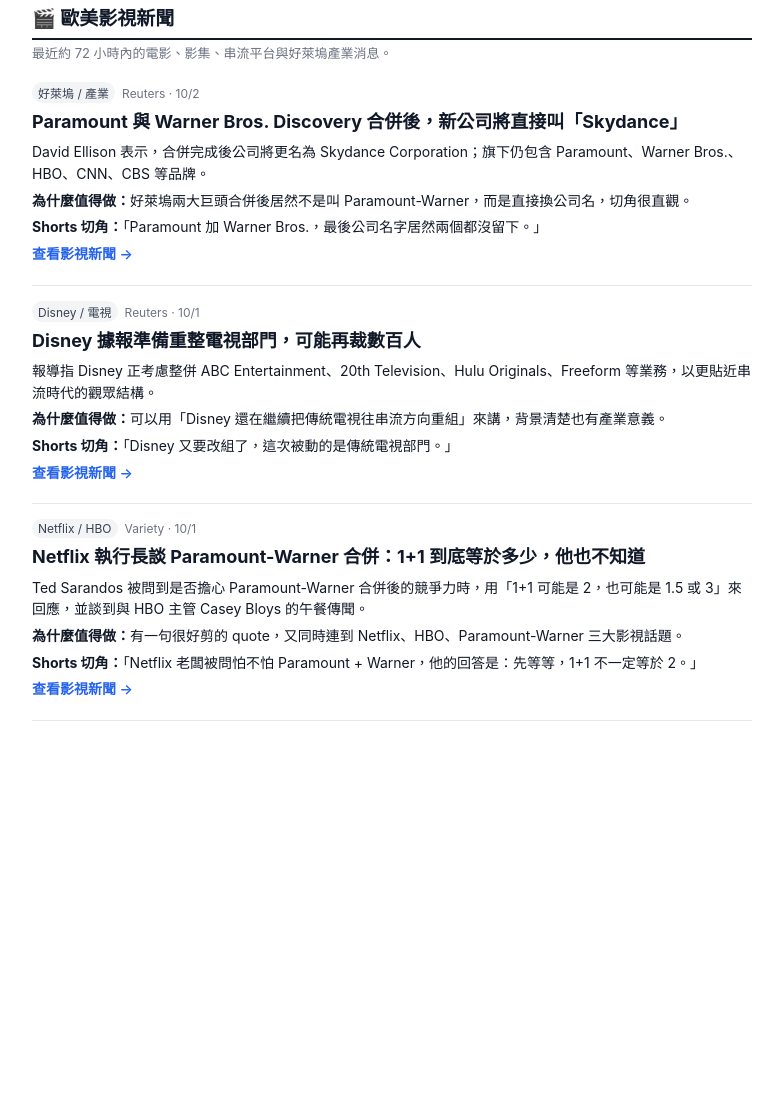
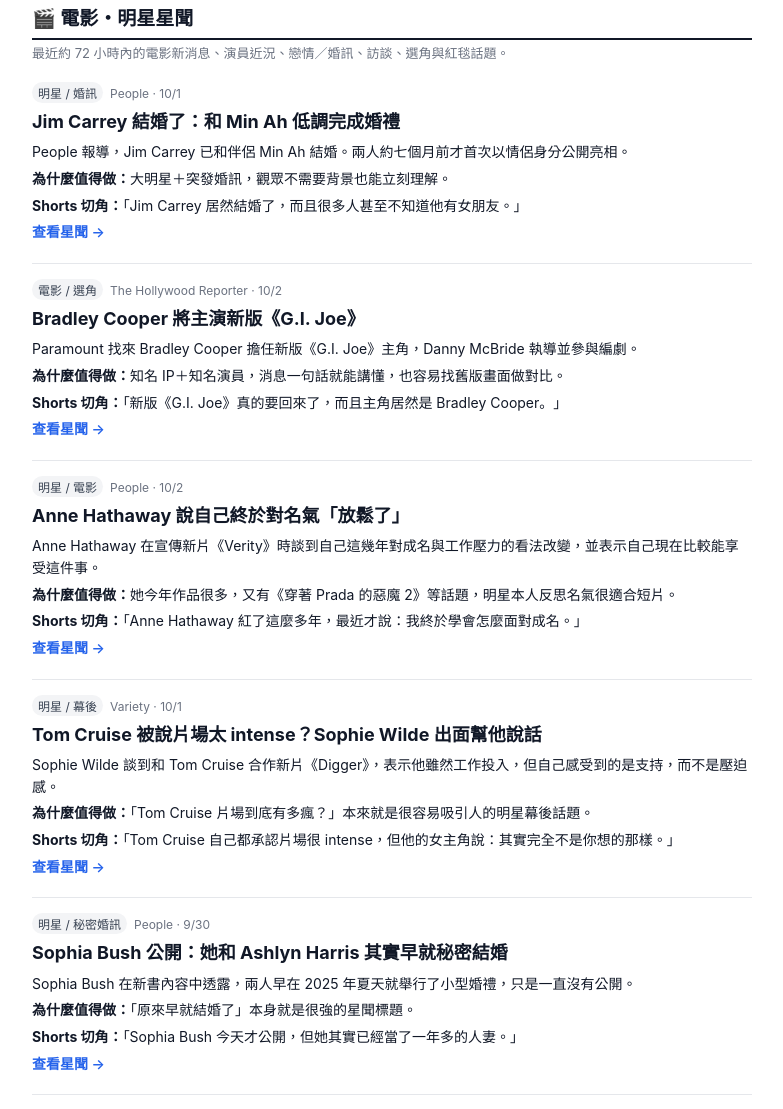
Before and after one commit to ifishlin/shorts-trend-radar, a plain HTML site: page index.html in a window 1280 px wide. Shown: the part 1770-2879 px from the top of the page, without its empty margins (248-1031 px from the left). Before the commit the page ends 2541 px from the top, so only its background shows below. Drawn offline with Linux system fonts and the light colour scheme.

Commit message:
Refocus entertainment section on movies and celebrity news

```diff
--- a/index.html
+++ b/index.html
@@ -94,34 +94,52 @@
 <div class="empty">這次即時搜尋沒有放入任何一則。原因是目前找到的社群候選，不是時間不夠新，就是無法可靠確認原始來源；我沒有為了湊數硬塞進來。</div>
 
 
-<h2 class="section">🎬 歐美影視新聞</h2>
-<div class="section-note">最近約 72 小時內的電影、影集、串流平台與好萊塢產業消息。</div>
+<h2 class="section">🎬 電影・明星星聞</h2>
+<div class="section-note">最近約 72 小時內的電影新消息、演員近況、戀情／婚訊、訪談、選角與紅毯話題。</div>
 
 <section class="item">
-<div class="meta"><span class="tag">好萊塢 / 產業</span>Reuters · 10/2</div>
-<h3>Paramount 與 Warner Bros. Discovery 合併後，新公司將直接叫「Skydance」</h3>
-<p>David Ellison 表示，合併完成後公司將更名為 Skydance Corporation；旗下仍包含 Paramount、Warner Bros.、HBO、CNN、CBS 等品牌。</p>
-<p><span class="label">為什麼值得做：</span>好萊塢兩大巨頭合併後居然不是叫 Paramount-Warner，而是直接換公司名，切角很直觀。</p>
-<p><span class="label">Shorts 切角：</span>「Paramount 加 Warner Bros.，最後公司名字居然兩個都沒留下。」</p>
-<p><a href="https://www.reuters.com/legal/transactional/david-ellison-says-combined-paramount-warner-bros-discovery-will-be-named-2026-10-02/" target="_blank" rel="noopener">查看影視新聞 →</a></p>
+<div class="meta"><span class="tag">明星 / 婚訊</span>People · 10/1</div>
+<h3>Jim Carrey 結婚了：和 Min Ah 低調完成婚禮</h3>
+<p>People 報導，Jim Carrey 已和伴侶 Min Ah 結婚。兩人約七個月前才首次以情侶身分公開亮相。</p>
+<p><span class="label">為什麼值得做：</span>大明星＋突發婚訊，觀眾不需要背景也能立刻理解。</p>
+<p><span class="label">Shorts 切角：</span>「Jim Carrey 居然結婚了，而且很多人甚至不知道他有女朋友。」</p>
+<p><a href="https://people.com/jim-carrey-marries-min-ah-12150846" target="_blank" rel="noopener">查看星聞 →</a></p>
 </section>
 
 <section class="item">
-<div class="meta"><span class="tag">Disney / 電視</span>Reuters · 10/1</div>
-<h3>Disney 據報準備重整電視部門，可能再裁數百人</h3>
-<p>報導指 Disney 正考慮整併 ABC Entertainment、20th Television、Hulu Originals、Freeform 等業務，以更貼近串流時代的觀眾結構。</p>
-<p><span class="label">為什麼值得做：</span>可以用「Disney 還在繼續把傳統電視往串流方向重組」來講，背景清楚也有產業意義。</p>
-<p><span class="label">Shorts 切角：</span>「Disney 又要改組了，這次被動的是傳統電視部門。」</p>
-<p><a href="https://www.reuters.com/business/disney-plans-restructuring-television-business-wsj-reports-2026-10-01/" target="_blank" rel="noopener">查看影視新聞 →</a></p>
+<div class="meta"><span class="tag">電影 / 選角</span>The Hollywood Reporter · 10/2</div>
+<h3>Bradley Cooper 將主演新版《G.I. Joe》</h3>
+<p>Paramount 找來 Bradley Cooper 擔任新版《G.I. Joe》主角，Danny McBride 執導並參與編劇。</p>
+<p><span class="label">為什麼值得做：</span>知名 IP＋知名演員，消息一句話就能講懂，也容易找舊版畫面做對比。</p>
+<p><span class="label">Shorts 切角：</span>「新版《G.I. Joe》真的要回來了，而且主角居然是 Bradley Cooper。」</p>
+<p><a href="https://es.hollywoodreporter.com/bradley-cooper-protagonizara-la-nueva-pelicula-de-g-i-joe/" target="_blank" rel="noopener">查看星聞 →</a></p>
 </section>
 
 <section class="item">
-<div class="meta"><span class="tag">Netflix / HBO</span>Variety · 10/1</div>
-<h3>Netflix 執行長談 Paramount-Warner 合併：1+1 到底等於多少，他也不知道</h3>
-<p>Ted Sarandos 被問到是否擔心 Paramount-Warner 合併後的競爭力時，用「1+1 可能是 2，也可能是 1.5 或 3」來回應，並談到與 HBO 主管 Casey Bloys 的午餐傳聞。</p>
-<p><span class="label">為什麼值得做：</span>有一句很好剪的 quote，又同時連到 Netflix、HBO、Paramount-Warner 三大影視話題。</p>
-<p><span class="label">Shorts 切角：</span>「Netflix 老闆被問怕不怕 Paramount + Warner，他的回答是：先等等，1+1 不一定等於 2。」</p>
-<p><a href="https://au.variety.com/2026/tv/global/netflix-ted-sarandos-paramount-warner-bros-competition-40898/" target="_blank" rel="noopener">查看影視新聞 →</a></p>
+<div class="meta"><span class="tag">明星 / 電影</span>People · 10/2</div>
+<h3>Anne Hathaway 說自己終於對名氣「放鬆了」</h3>
+<p>Anne Hathaway 在宣傳新片《Verity》時談到自己這幾年對成名與工作壓力的看法改變，並表示自己現在比較能享受這件事。</p>
+<p><span class="label">為什麼值得做：</span>她今年作品很多，又有《穿著 Prada 的惡魔 2》等話題，明星本人反思名氣很適合短片。</p>
+<p><span class="label">Shorts 切角：</span>「Anne Hathaway 紅了這麼多年，最近才說：我終於學會怎麼面對成名。」</p>
+<p><a href="https://people.com/anne-hathaway-says-she-s-chilled-out-about-fame-after-blockbuster-year-12154004" target="_blank" rel="noopener">查看星聞 →</a></p>
+</section>
+
+<section class="item">
+<div class="meta"><span class="tag">明星 / 幕後</span>Variety · 10/1</div>
+<h3>Tom Cruise 被說片場太 intense？Sophie Wilde 出面幫他說話</h3>
+<p>Sophie Wilde 談到和 Tom Cruise 合作新片《Digger》，表示他雖然工作投入，但自己感受到的是支持，而不是壓迫感。</p>
+<p><span class="label">為什麼值得做：</span>「Tom Cruise 片場到底有多瘋？」本來就是很容易吸引人的明星幕後話題。</p>
+<p><span class="label">Shorts 切角：</span>「Tom Cruise 自己都承認片場很 intense，但他的女主角說：其實完全不是你想的那樣。」</p>
+<p><a href="https://au.variety.com/2026/film/news/sophie-wilde-tom-cruise-digger-on-set-40857/" target="_blank" rel="noopener">查看星聞 →</a></p>
+</section>
+
+<section class="item">
+<div class="meta"><span class="tag">明星 / 秘密婚訊</span>People · 9/30</div>
+<h3>Sophia Bush 公開：她和 Ashlyn Harris 其實早就秘密結婚</h3>
+<p>Sophia Bush 在新書內容中透露，兩人早在 2025 年夏天就舉行了小型婚禮，只是一直沒有公開。</p>
+<p><span class="label">為什麼值得做：</span>「原來早就結婚了」本身就是很強的星聞標題。</p>
+<p><span class="label">Shorts 切角：</span>「Sophia Bush 今天才公開，但她其實已經當了一年多的人妻。」</p>
+<p><a href="https://people.com/sophia-bush-ashlyn-harris-married-memoir-excerpt-12147323" target="_blank" rel="noopener">查看星聞 →</a></p>
 </section>
 
 </main></body></html>
```
